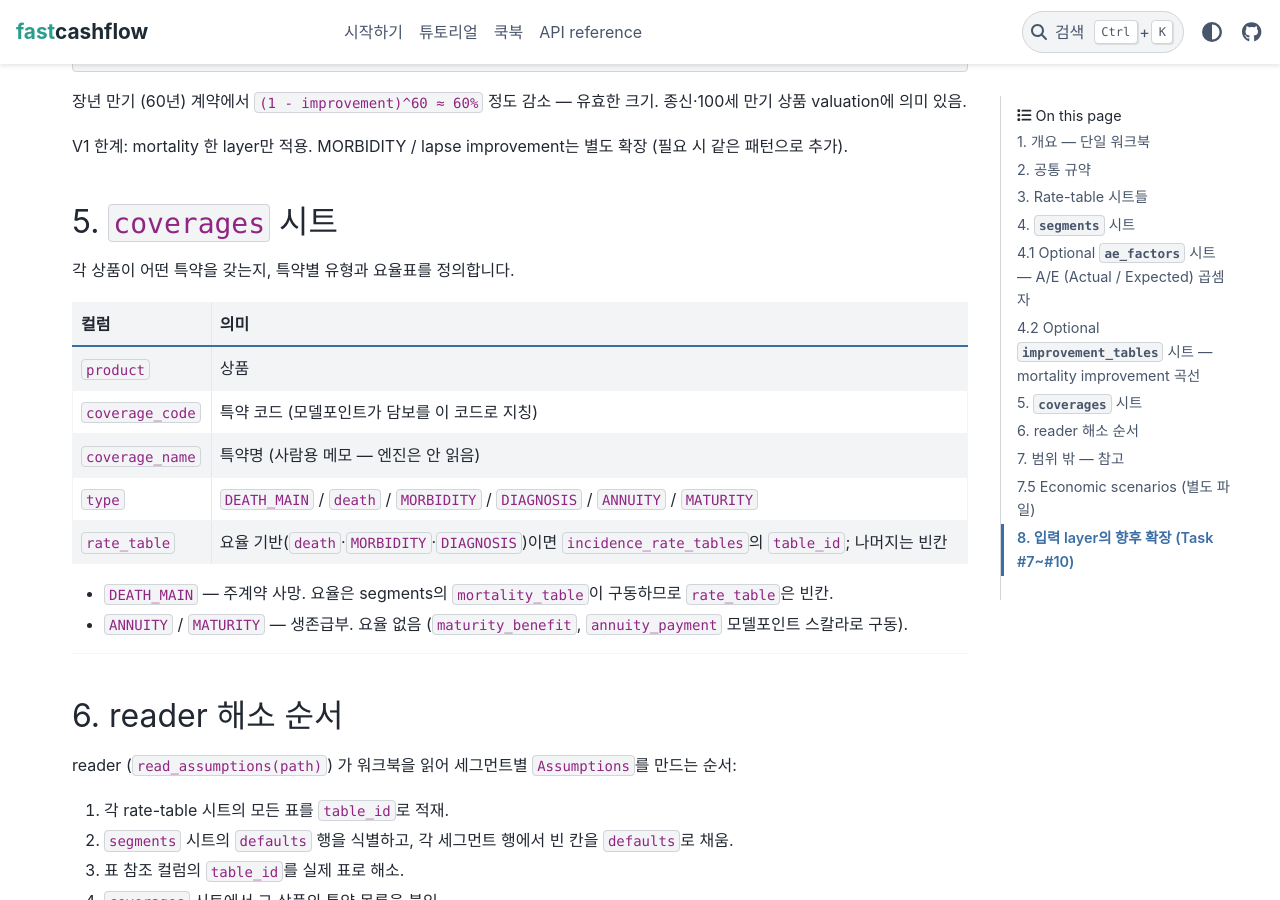
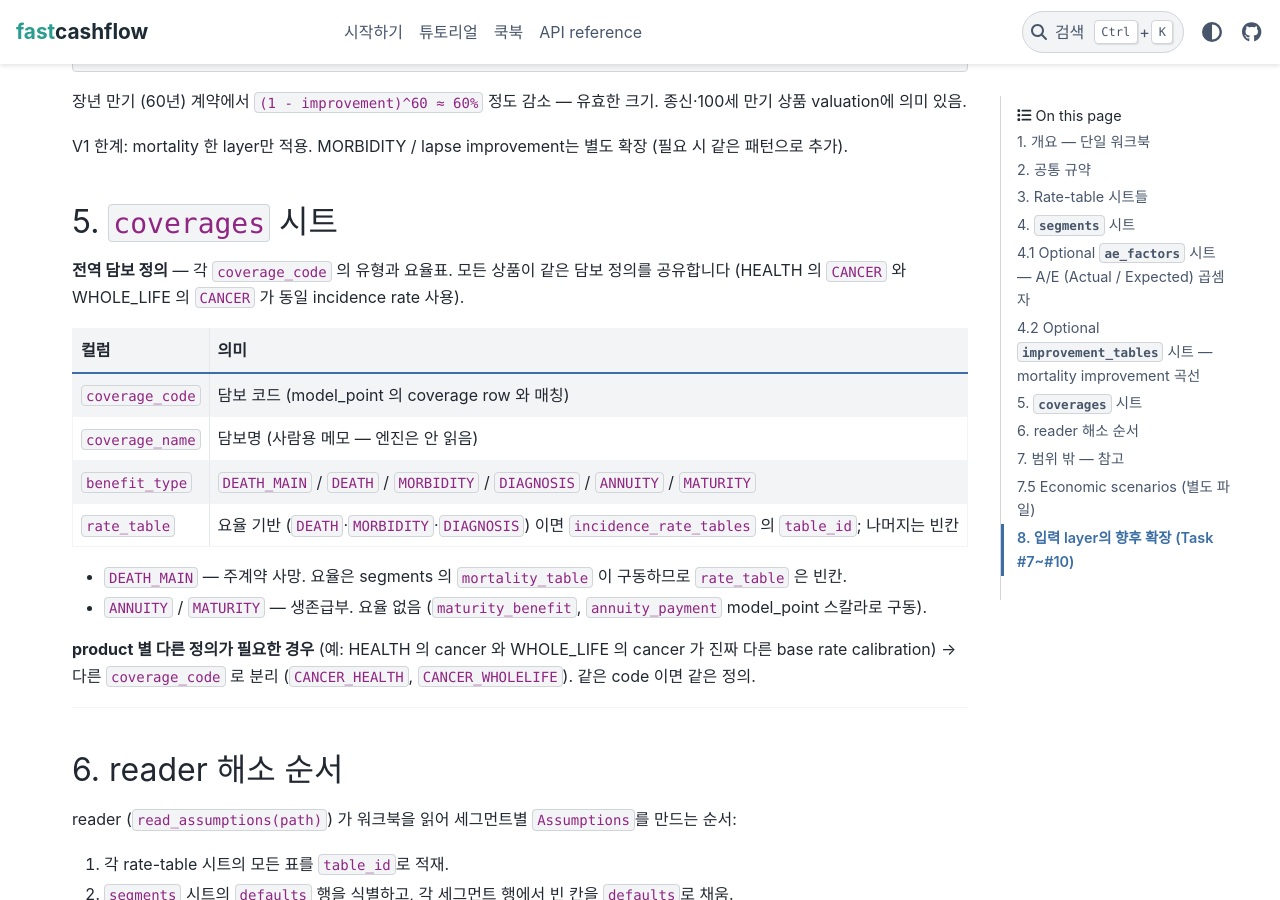
Before and after one commit to seokhoonj/fastcashflow, a Sphinx documentation site: the page built from docs/assumptions-format.md, in a window 1280 px wide and 900 px high, scrolled down 7050 px. Built offline with Sphinx 7.4.7 and the PyData theme 0.15.4, drawn with Linux system fonts in a browser that asks for light colours.

Commit message:
coverages: drop product column, make the registry global
The coverages sheet is now a global registry of coverage definitions:
`coverage_code -> (coverage_name, benefit_type, rate_table)`. The
product column is removed; every segment sees the same coverages.

Rationale: in practice the same coverage (e.g. CANCER) has the same
incidence rate across products in a single company. Replicating the
definition per product was pure duplication. When a company genuinely
needs product-specific calibrations of the same disease, the answer
is to give them different coverage_codes (e.g. CANCER_HEALTH vs
CANCER_WHOLELIFE) -- separate codes for separate base rates.

Reader: `read_assumptions` builds a single `global_coverages` list
and feeds it to every segment's `Assumptions.riders` -- replaces the
old per-product `riders_by_product` dict.

A/E factors stay segmentable -- (product, channel, coverage_code) ->
factor in ae_factors sheet -- because the same base rate may still
need different per-segment A/E adjustments.

Updates: sample + examples xlsx coverages sheet (product column
dropped), test fixtures (product column dropped from coverages
sheet builders), naming-conventions / assumptions-format docs.

Verified: 322 tests pass.

```diff
--- a/docs/assumptions-format.md
+++ b/docs/assumptions-format.md
@@ -293,20 +293,25 @@ V1 한계: mortality 한 layer만 적용. MORBIDITY / lapse improvement는 별
 
 ## 5. `coverages` 시트
 
-각 상품이 어떤 특약을 갖는지, 특약별 유형과 요율표를 정의합니다.
+**전역 담보 정의** — 각 `coverage_code` 의 유형과 요율표. 모든 상품이 같은
+담보 정의를 공유합니다 (HEALTH 의 `CANCER` 와 WHOLE_LIFE 의 `CANCER` 가
+동일 incidence rate 사용).
 
 | 컬럼 | 의미 |
 |---|---|
-| `product` | 상품 |
-| `coverage_code` | 특약 코드 (모델포인트가 담보를 이 코드로 지칭) |
-| `coverage_name` | 특약명 (사람용 메모 — 엔진은 안 읽음) |
-| `type` | `DEATH_MAIN` / `death` / `MORBIDITY` / `DIAGNOSIS` / `ANNUITY` / `MATURITY` |
-| `rate_table` | 요율 기반(`death`·`MORBIDITY`·`DIAGNOSIS`)이면 `incidence_rate_tables`의 `table_id`; 나머지는 빈칸 |
+| `coverage_code` | 담보 코드 (model_point 의 coverage row 와 매칭) |
+| `coverage_name` | 담보명 (사람용 메모 — 엔진은 안 읽음) |
+| `benefit_type` | `DEATH_MAIN` / `DEATH` / `MORBIDITY` / `DIAGNOSIS` / `ANNUITY` / `MATURITY` |
+| `rate_table` | 요율 기반 (`DEATH`·`MORBIDITY`·`DIAGNOSIS`) 이면 `incidence_rate_tables` 의 `table_id`; 나머지는 빈칸 |
 
-- `DEATH_MAIN` — 주계약 사망. 요율은 segments의 `mortality_table`이 구동하므로
-  `rate_table`은 빈칸.
+- `DEATH_MAIN` — 주계약 사망. 요율은 segments 의 `mortality_table` 이 구동하므로
+  `rate_table` 은 빈칸.
 - `ANNUITY` / `MATURITY` — 생존급부. 요율 없음 (`maturity_benefit`,
-  `annuity_payment` 모델포인트 스칼라로 구동).
+  `annuity_payment` model_point 스칼라로 구동).
+
+**product 별 다른 정의가 필요한 경우** (예: HEALTH 의 cancer 와 WHOLE_LIFE 의
+cancer 가 진짜 다른 base rate calibration) → 다른 `coverage_code` 로 분리
+(`CANCER_HEALTH`, `CANCER_WHOLELIFE`). 같은 code 이면 같은 정의.
 
 ---
 
```
Also changed, not shown: docs/naming-conventions.md (+1 -1 lines), 6 other files.
